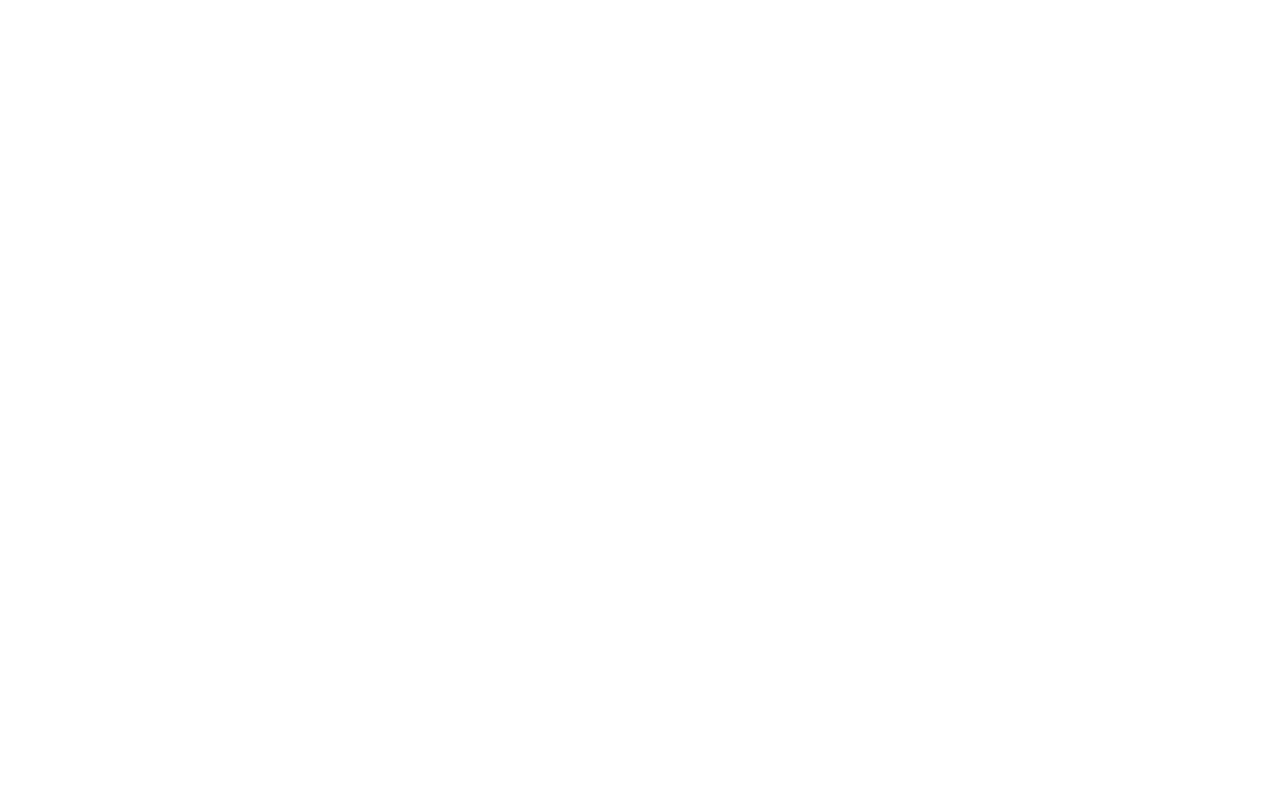
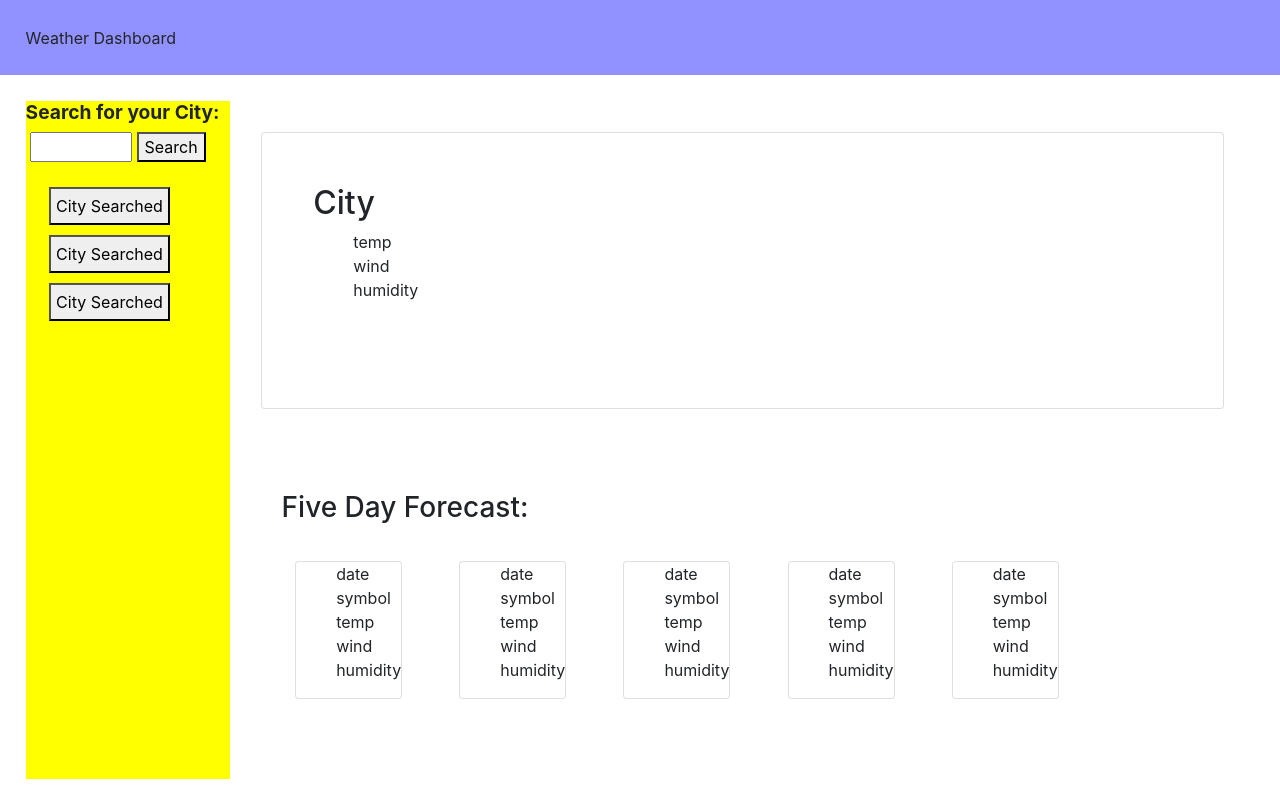
Before and after one commit to wtNorris/mod06rework, a plain HTML site: page index.html in a window 1280 px wide. Drawn offline with nearby package versions, Linux system fonts and the light colour scheme.

Commit message:
html and css

```diff
--- a/assets/css/styles.css
+++ b/assets/css/styles.css
@@ -0,0 +1,53 @@
+header {
+   padding: 2%;
+   background-color: rgba(0, 0, 255, 0.432);
+}
+
+.main {
+    display: grid;
+    grid-template-columns: repeat(6, 1fr);
+    grid-template-rows: repeat(2, 1fr);
+    grid-column-gap: 0px;
+    grid-row-gap: 0px;
+    padding: 1%;
+    margin: 1%;
+    }
+
+h1 {
+    font-size: larger;
+    font-weight: bolder;
+}
+
+.searchBox {
+    grid-area: 1 / 1 / 3 / 2;
+    background-color: yellow;
+}
+
+input {
+    width: 50%;
+    margin-left: 2%;
+}
+
+#citiesSearched {
+    margin-top: 10%;
+}
+
+#citiesSearchedBtn {
+    padding: 3%;
+    margin: 3%;
+    margin-left: -10%;
+}
+
+.currentWeather {
+    grid-area: 1 / 2 / 2 / 7;
+    padding: 5%;
+}
+
+.forecast {
+    grid-area: 2 / 2 / 3 / 7;
+    padding: 5%;
+}
+
+.card {
+    margin: 3%;
+}
--- a/index.html
+++ b/index.html
@@ -8,7 +8,88 @@
     <link rel="stylesheet" href="./assets/css/styles.css">
     <title>Weather Dashboard</title>
 </head>
+
 <body>
+    <header>Weather Dashboard</header>
+
+    <div class="main">
+
+        <div class="searchBox">
+            <form id="searchForm">
+                <h1>Search for your City:</h1>
+                <input type="text" id="citySearch" placeholder="">
+                <button type="submit">Search</button>
+            </form>
+            <div id="citiesSearched">
+                <ul style="list-style: none;">
+                    <li><button id="citiesSearchedBtn">City Searched</button></li>
+                    <li><button id="citiesSearchedBtn">City Searched</button></li>
+                    <li><button id="citiesSearchedBtn">City Searched</button></li>
+                </ul>
+            </div>
+        </div>
+
+        <div class="currentWeather card">
+            <h2>City</h2>
+            <ul style="list-style: none;">
+                <li>temp</li>
+                <li>wind</li>
+                <li>humidity</li>
+            </ul>
+        </div>
+
+        <div class="forecast">
+            <h3>Five Day Forecast:</h3>
+
+            <div class="forecastCards row">
+                <div class="card">
+                    <ul style="list-style: none;">
+                        <li>date</li>
+                        <li>symbol</li>
+                        <li>temp</li>
+                        <li>wind</li>
+                        <li>humidity</li>
+                    </ul>
+                </div>
+                <div class="card">
+                    <ul style="list-style: none;">
+                        <li>date</li>
+                        <li>symbol</li>
+                        <li>temp</li>
+                        <li>wind</li>
+                        <li>humidity</li>
+                    </ul>
+                </div>
+                <div class="card">
+                    <ul style="list-style: none;">
+                        <li>date</li>
+                        <li>symbol</li>
+                        <li>temp</li>
+                        <li>wind</li>
+                        <li>humidity</li>
+                    </ul>
+                </div>
+                <div class="card">
+                    <ul style="list-style: none;">
+                        <li>date</li>
+                        <li>symbol</li>
+                        <li>temp</li>
+                        <li>wind</li>
+                        <li>humidity</li>
+                    </ul>
+                </div>
+                <div class="card">
+                    <ul style="list-style: none;">
+                        <li>date</li>
+                        <li>symbol</li>
+                        <li>temp</li>
+                        <li>wind</li>
+                        <li>humidity</li>
+                    </ul>
+                </div>
+            </div>
+        </div>
+    </div>
 
     <script src="https://cdn.jsdelivr.net/npm/jquery@3.5.1/dist/jquery.slim.min.js" integrity="sha384-DfXdz2htPH0lsSSs5nCTpuj/zy4C+OGpamoFVy38MVBnE+IbbVYUew+OrCXaRkfj" crossorigin="anonymous"></script>
     <script src="https://cdn.jsdelivr.net/npm/bootstrap@4.6.2/dist/js/bootstrap.bundle.min.js" integrity="sha384-Fy6S3B9q64WdZWQUiU+q4/2Lc9npb8tCaSX9FK7E8HnRr0Jz8D6OP9dO5Vg3Q9ct" crossorigin="anonymous"></script>
```
